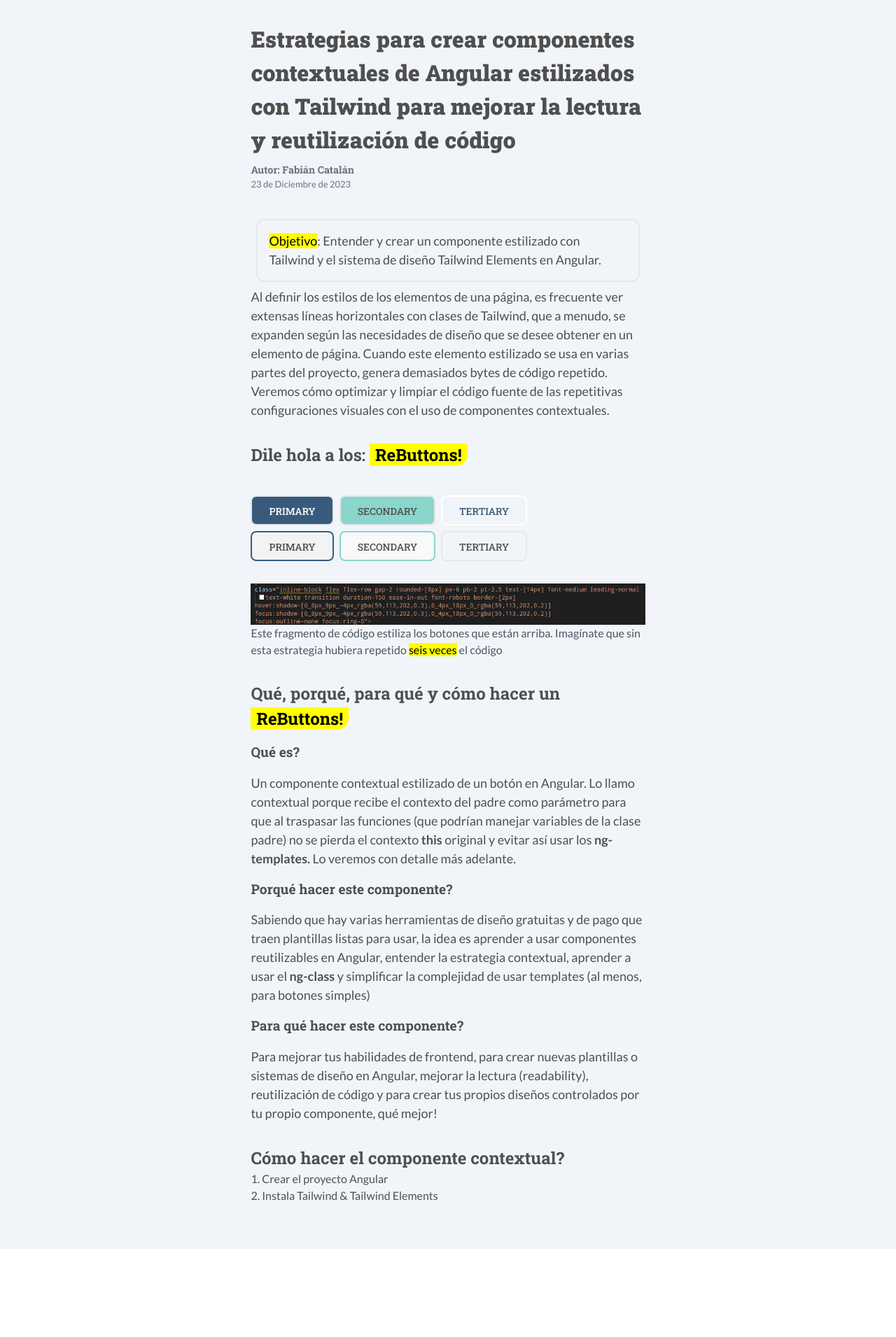
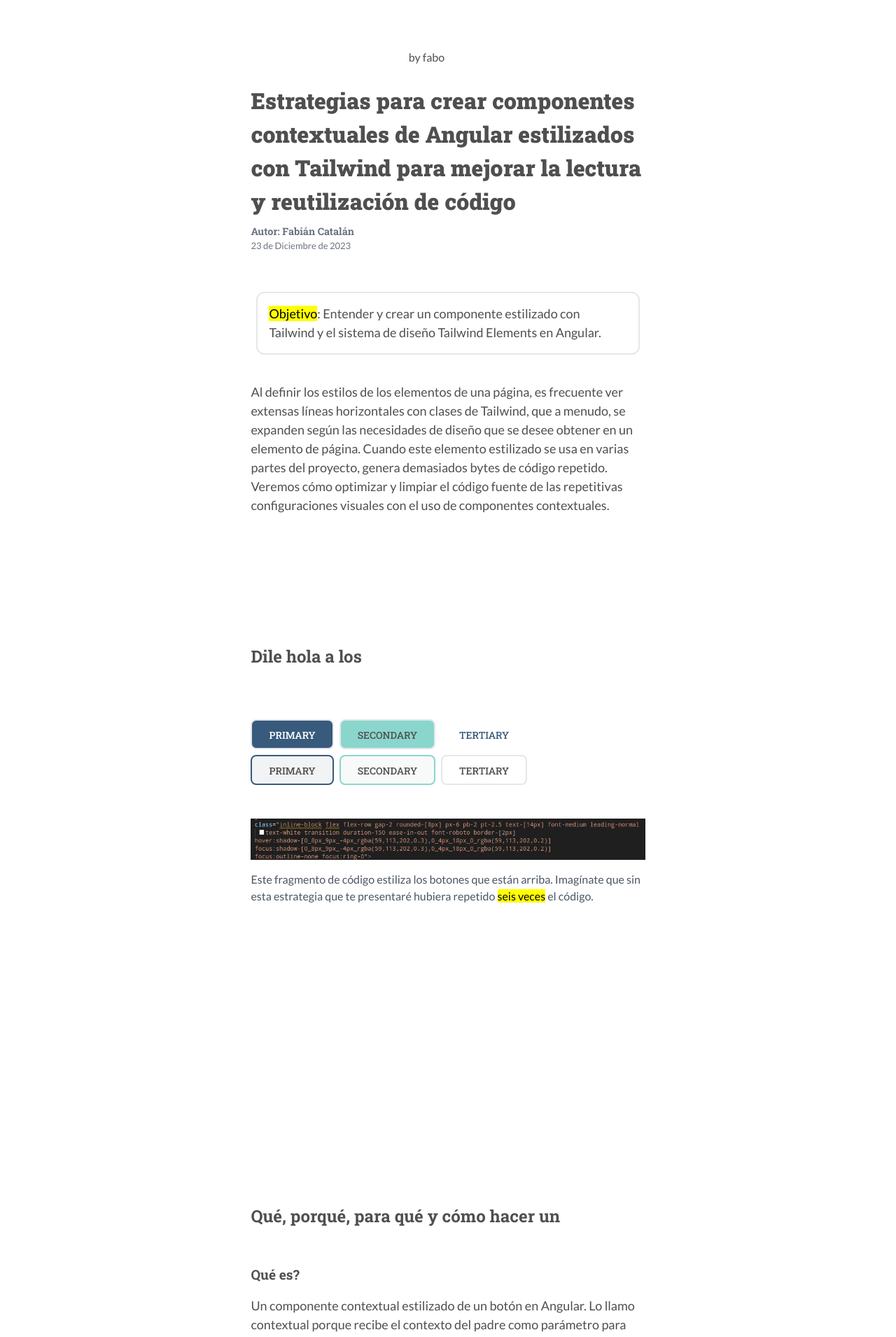
Before and after one commit to fkatv/gneh-blog, an Angular app: page / in a window 1280 px wide. Shown: the top 1911 px of the page at 70% size. Before the commit the page ends 1785 px from the top, so only its background shows below. Built offline with nearby package versions, Linux system fonts and the light colour scheme; what tw-elements would draw is missing.

Commit message:
navbar init

```diff
--- a/src/app/components/blog/reboton/reboton.component.html
+++ b/src/app/components/blog/reboton/reboton.component.html
@@ -1,5 +1,4 @@
-<div class="py-8  flex justify-center bg-slate-100">
-    <div class="w-[44%]">
+<section class="h-screen">
     <h1 class="pb-2">{{titulo}} </h1>
     <div class="text-gray-500 text-[12px]">
         <h3>Autor: Fabián Catalán</h3>
@@ -7,13 +6,17 @@
     </div>
 
     <section #introduccion class="pt-8">
-            <div class="rounded-xl border-2 border-primary-200 m-2 p-4">
-                <p><mark>Objetivo</mark>: Entender y crear un componente estilizado con Tailwind y el sistema de diseño Tailwind Elements en Angular.</p>
+        <div class="rounded-xl border-2 border-primary-200 m-2 my-6 p-4">
+            <p><mark>Objetivo</mark>: Entender y crear un componente estilizado con Tailwind y el sistema de
+                diseño
+                Tailwind Elements en Angular.</p>
         </div>
-            <p> Al definir los estilos de los elementos de una página,
-                es frecuente ver extensas líneas horizontales con clases de Tailwind, que a menudo, se expanden según
+        <p class="pt-4"> Al definir los estilos de los elementos de una página,
+            es frecuente ver extensas líneas horizontales con clases de Tailwind, que a menudo, se expanden
+            según
             las necesidades de diseño
-                que se desee obtener en un elemento de página. Cuando este elemento estilizado se usa en varias partes
+            que se desee obtener en un elemento de página. Cuando este elemento estilizado se usa en varias
+            partes
             del proyecto, genera
             demasiados bytes de código repetido. Veremos cómo optimizar y limpiar el código fuente de las
             repetitivas configuraciones visuales
@@ -21,11 +24,17 @@
         </p>
 
     </section>
+</section>
 
-        <div class="py-8 flex flex-col gap-2">
-            <h2 class="pb-8">Dile hola a los: <mark
-                    class="px-2 rounded-br-2xl bg-primary-700 text-primary-50">ReButtons!</mark> </h2>
-            <div class="flex flex-row gap-2">
+<section #knowrebuttons class="h-screen">
+    <div class=" flex flex-col gap-2">
+        <h2 class="pb-8">Dile hola a los
+            <span
+                class="px-1 mx-2 animate animate-pulse before:block before:absolute before:-inset-1 before:-skew-y-3 before:bg-primary-700 relative inline-block">
+                <span class="relative text-white">ReButtons!</span>
+            </span>
+        </h2>
+        <div class="pt-8 flex flex-row gap-2">
             <ux-button
                 [options]="{texto:'Primary', uppercase: true, click: null, contexto: null, color:'primary',svg:null}"></ux-button>
             <ux-button
@@ -43,16 +52,21 @@
         </div>
     </div>
 
-        <section #ejemplo class="pb-8">
-            <img src="../../../../assets/blogs/reboton/reboton1.png" alt="">
+    <section #ejemplo class="py-8">
+        <img class="py-4" src="../../../../assets/blogs/reboton/reboton1.png" alt="">
         <p class="text-gray-600 text-[16px]">Este fragmento de código estiliza los botones que están arriba.
-                Imagínate que sin esta estrategia hubiera repetido <mark>seis veces</mark> el código</p>
+            Imagínate que sin esta estrategia que te presentaré hubiera repetido <mark>seis veces</mark> el código.</p>
 
+    </section>
 </section>
 
 <section #interlude>
-            <h2>Qué, porqué, para qué y cómo hacer un <mark
-                    class="px-2 rounded-br-2xl bg-primary-700 text-primary-50">ReButtons!</mark></h2>
+    <h2>Qué, porqué, para qué y cómo hacer un
+        <span
+            class="px-1 mx-2 animate animate-pulse before:block before:absolute before:-inset-1 before:-skew-y-3 before:bg-primary-700 relative inline-block">
+            <span class="relative text-white">ReButtons!</span>
+        </span>
+    </h2>
 
     <h3 class="py-4">Qué es?</h3>
     <p>Un componente contextual estilizado de un botón en Angular. Lo llamo contextual porque recibe el contexto
@@ -74,14 +88,12 @@
 </section>
 
 <section #howto class="py-8">
-            <h2>Cómo hacer el componente contextual?</h2>
-            <ul>
-                <li>1. Crear el proyecto Angular</li>
-
-                <li>2. Instala Tailwind & Tailwind Elements</li>
+    <h2>Cómo hacer el componente contextual desde cero?</h2>
+    <h3>Roadmap</h3>
+    <ul class="list-decimal list-outside p-4">
+        <li>Crear el proyecto Angular</li>
+        <li>Instala Tailwind & Tailwind Elements</li>
+        <li></li>
     </ul>
     <p></p>
 </section>
-
-    </div>
-</div>
--- a/src/app/components/main/main.component.html
+++ b/src/app/components/main/main.component.html
@@ -1 +1,16 @@
-<app-reboton></app-reboton>
+<nav class="h-14 flex justify-center rounded-b-3xl bg-primary-100">
+    <div class="py-4 flex flex-col">
+        <span
+        class=" before:block before:absolute before:-inset-1 before:-skew-y-3 before:bg-primary-700 relative inline-block">
+        <h2 class="relative text-white text-[36px]">GNEH!</h2>
+    </span>
+    <h5 class="text-primary-900">by fabo</h5>
+    </div>
+</nav>
+
+
+<div class="py-8  flex justify-center">
+    <div class="w-[44%] py-8 scroll-smooth">
+        <app-reboton ></app-reboton>
+    </div>
+</div>
```
Lines whose indentation alone changed are shown as unchanged.
